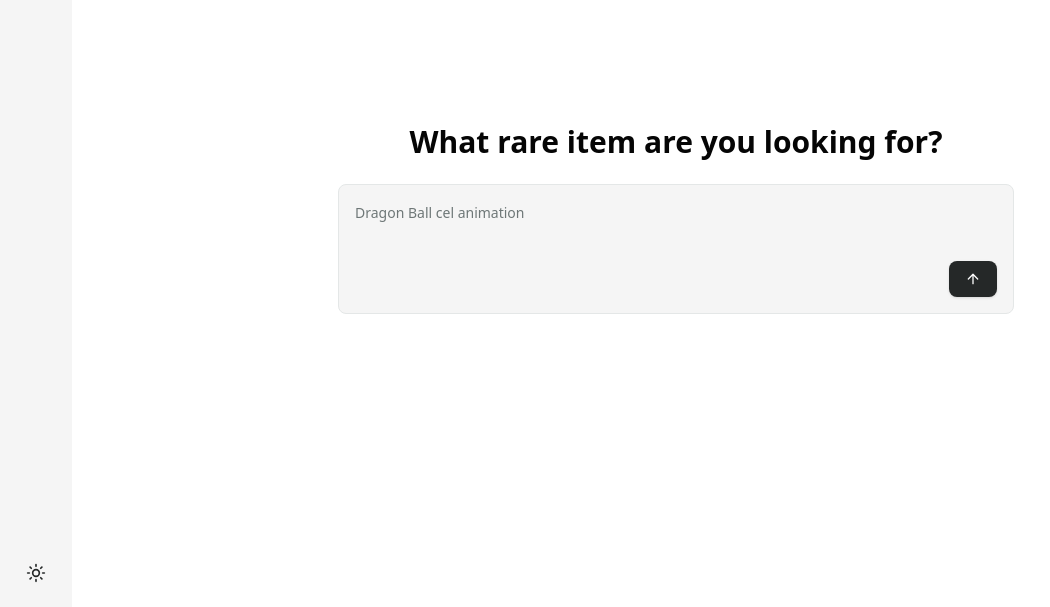
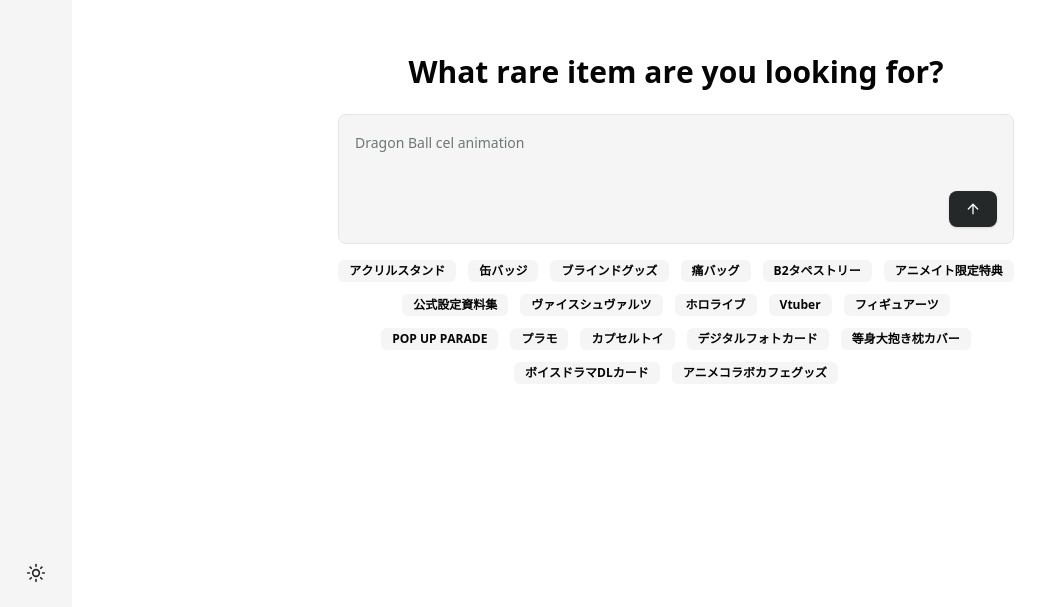
Before and after one commit to ai-peace/akira, a Next.js app: page / in a window 1280 px wide. Shown: the part 193-800 px from the top of the page, without its empty margins (0-1050 px from the left). Built offline with nearby package versions, Linux system fonts and the light colour scheme; what hono would draw is missing.

Commit message:
feat: トップページ表示

```diff
--- a/components/01_elements/ETypewriterText.tsx
+++ b/components/01_elements/ETypewriterText.tsx
@@ -21,9 +21,10 @@ const ETypewriterText: React.FC<Props> = ({
         <span
           key={index}
           style={{
-            display: 'inline-block',
+            display: char === ' ' ? 'inline' : 'inline-block',
             opacity: animate ? 0 : 1,
             animation: animate ? `fadeIn ${speed}ms forwards ${delay + index * speed}ms` : 'none',
+            whiteSpace: 'pre',
           }}
         >
           {char}
--- a/components/03_templates/TCreateDocumentForm/index.tsx
+++ b/components/03_templates/TCreateDocumentForm/index.tsx
@@ -1,5 +1,7 @@
 'use client'
 
+import ETypewriterText from '@/components/01_elements/ETypewriterText'
+import { Badge } from '@/components/ui/badge'
 import { Button } from '@/components/ui/button'
 import { Textarea } from '@/components/ui/textarea'
 import { zodResolver } from '@hookform/resolvers/zod'
@@ -7,6 +9,27 @@ import { ArrowUp, Paperclip } from 'lucide-react'
 import { FC, useState } from 'react'
 import { useForm } from 'react-hook-form'
 import * as z from 'zod'
+
+const topPageKeywords = [
+  'アクリルスタンド',
+  '缶バッジ',
+  'ブラインドグッズ',
+  '痛バッグ',
+  'B2タペストリー',
+  'アニメイト限定特典',
+  '公式設定資料集',
+  'ヴァイスシュヴァルツ',
+  'ホロライブ',
+  'Vtuber',
+  'フィギュアーツ',
+  'POP UP PARADE',
+  'プラモ',
+  'カプセルトイ',
+  'デジタルフォトカード',
+  '等身大抱き枕カバー',
+  'ボイスドラマDLカード',
+  'アニメコラボカフェグッズ',
+]
 
 const formSchema = z.object({
   prompt: z.string().min(1, 'プロンプトを入力してください'),
@@ -77,6 +100,20 @@ const Component: FC<Props> = ({ onSubmit }) => {
           </div>
         </div>
       </div>
+      <div className="mt-4 flex flex-wrap justify-center gap-3">
+        {topPageKeywords.map((keyword, index) => (
+          <Badge
+            key={keyword}
+            variant="secondary"
+            className="cursor-pointer hover:bg-foreground/10"
+            onClick={() => {
+              handleSubmit({ prompt: keyword })
+            }}
+          >
+            <ETypewriterText text={keyword} delay={20 * index} />
+          </Badge>
+        ))}
+      </div>
     </form>
   )
 }
--- a/components/04_screens/SCreateDocumentScreen/index.tsx
+++ b/components/04_screens/SCreateDocumentScreen/index.tsx
@@ -1,5 +1,6 @@
 'use client'
 
+import ETypewriterText from '@/components/01_elements/ETypewriterText'
 import { TCreateDocumentForm } from '@/components/03_templates/TCreateDocumentForm'
 import { useCreateChat } from '@/hooks/resources/chats/useCreateChat'
 import { getChatUrl } from '@/utils/url.helper'
@@ -31,7 +32,7 @@ const Component: FC = () => {
         <div className="w-full">
           <div className="flex-none py-6 text-center">
             <h1 className="mb-0 text-3xl font-semibold text-white">
-              What rare item are you looking for?
+              <ETypewriterText text="What rare item are you looking for?" delay={0} />
             </h1>
           </div>
           <div className="flex-grow">
--- /dev/null
+++ b/components/ui/badge.tsx
@@ -0,0 +1,36 @@
+import * as React from "react"
+import { cva, type VariantProps } from "class-variance-authority"
+
+import { cn } from "@/lib/utils"
+
+const badgeVariants = cva(
+  "inline-flex items-center rounded-md border px-2.5 py-0.5 text-xs font-semibold transition-colors focus:outline-none focus:ring-2 focus:ring-ring focus:ring-offset-2",
+  {
+    variants: {
+      variant: {
+        default:
+          "border-transparent bg-primary text-primary-foreground shadow hover:bg-primary/80",
+        secondary:
+          "border-transparent bg-secondary text-secondary-foreground hover:bg-secondary/80",
+        destructive:
+          "border-transparent bg-destructive text-destructive-foreground shadow hover:bg-destructive/80",
+        outline: "text-foreground",
+      },
+    },
+    defaultVariants: {
+      variant: "default",
+    },
+  }
+)
+
+export interface BadgeProps
+  extends React.HTMLAttributes<HTMLDivElement>,
+    VariantProps<typeof badgeVariants> {}
+
+function Badge({ className, variant, ...props }: BadgeProps) {
+  return (
+    <div className={cn(badgeVariants({ variant }), className)} {...props} />
+  )
+}
+
+export { Badge, badgeVariants }
```
